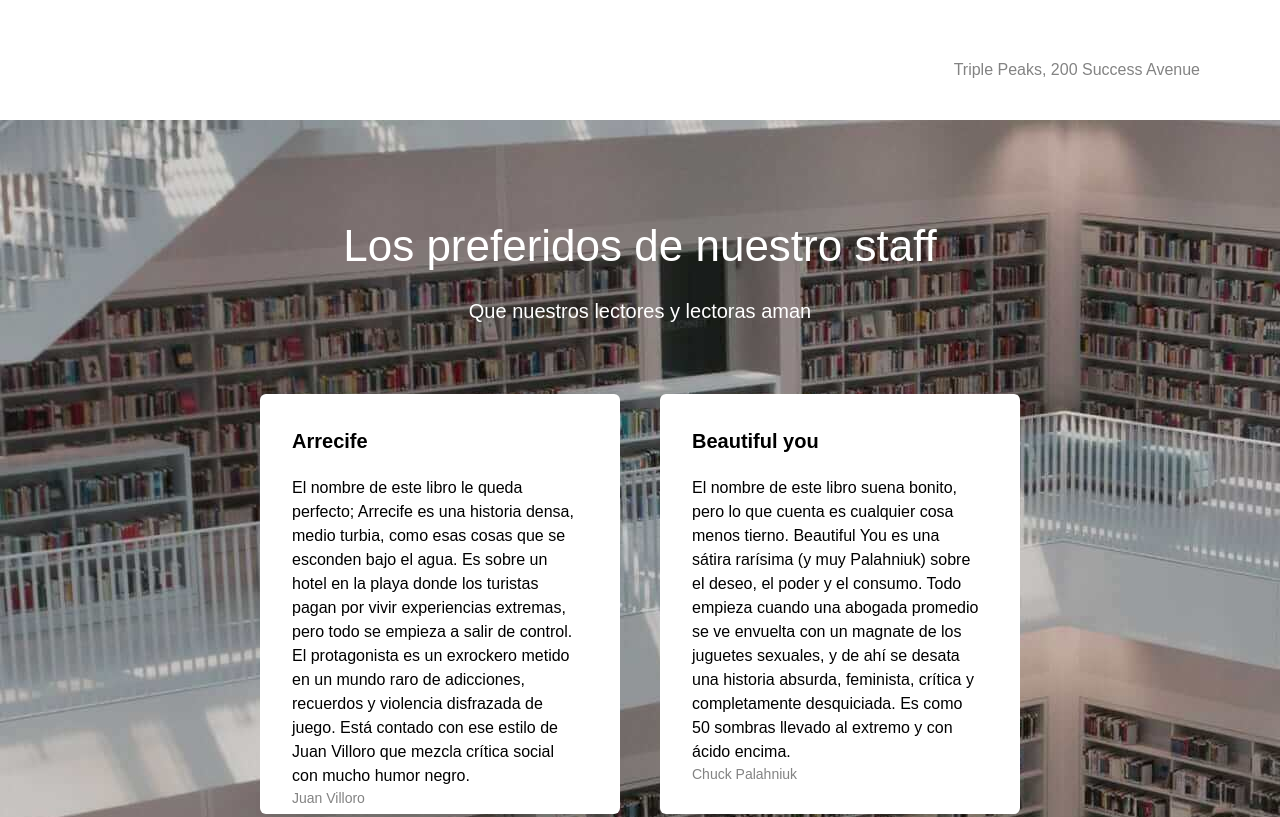
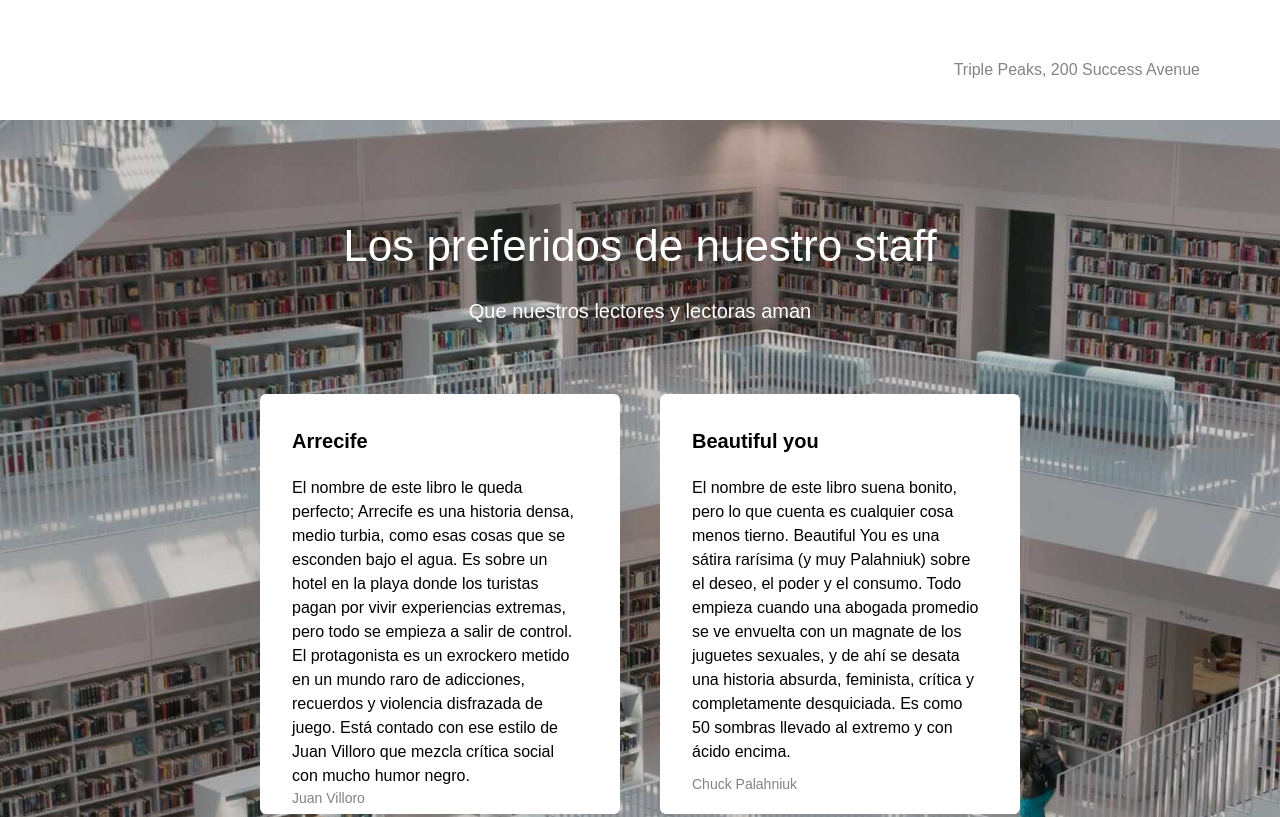
Before and after one commit to XimenaBarrero/web_project_library_es, a plain HTML site: page index.html in a window 1280 px wide. Shown: the part 680-1497 px from the top of the page. Drawn offline with Linux system fonts and the light colour scheme.

Commit message:
corrección errores en .staff y .card_footer

```diff
--- a/styles/style.css
+++ b/styles/style.css
@@ -93,6 +93,7 @@
 .staff {
   background-image: url(../images/staff_picks_background.jpg);
   padding: 100px 0 140px;
+  background-size: cover;
 }
 
 .staff__title {
@@ -154,6 +155,7 @@
 }
 
 .card__footer {
+  margin: 0;
   margin-top: auto;
   font-size: 14px;
   line-height: 20px;
```
